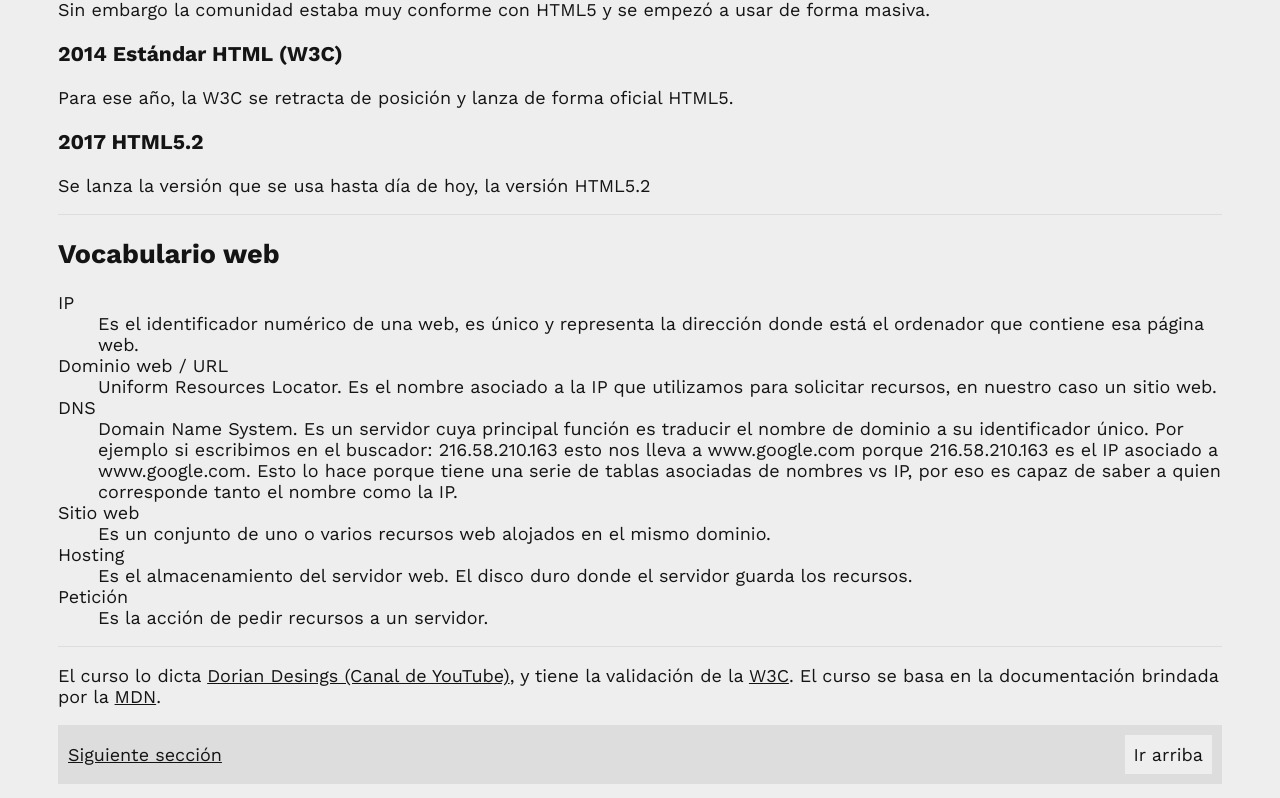
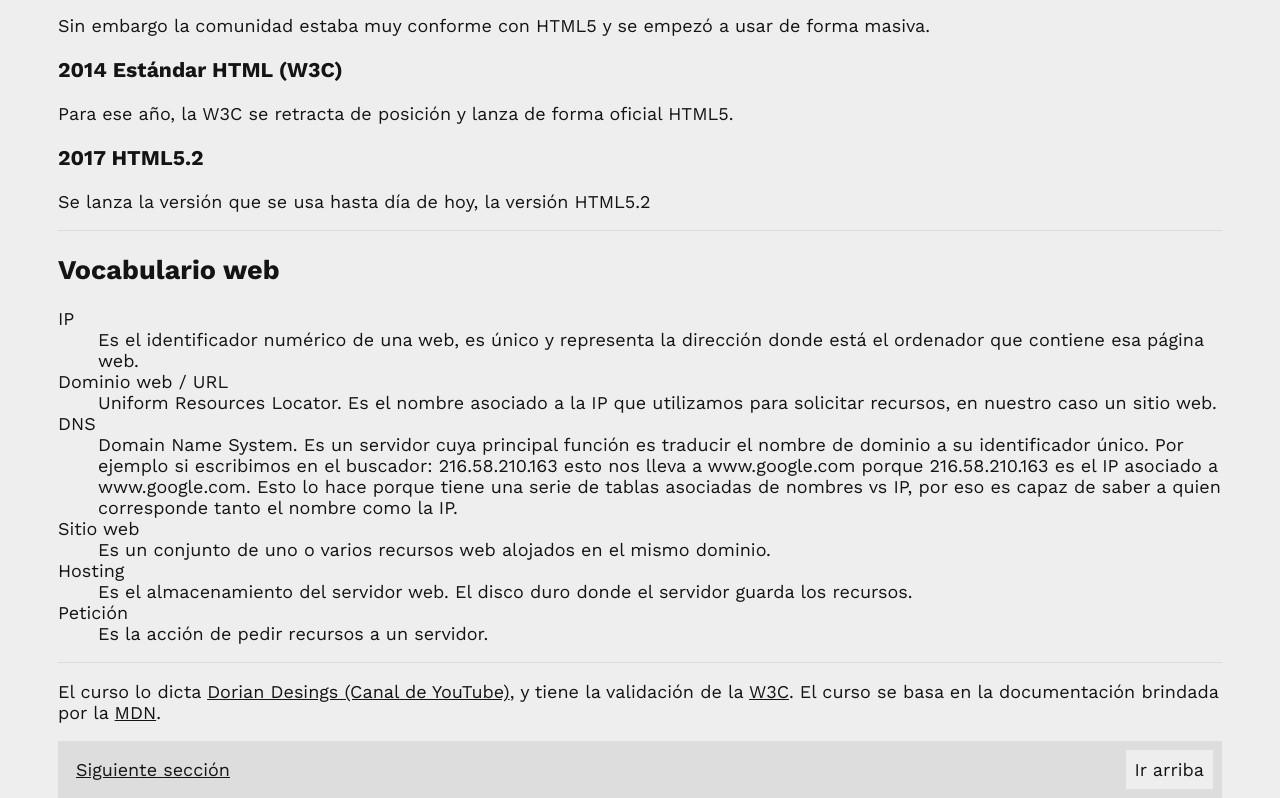
Before and after one commit to rr69sport/curso-html-2020, a plain HTML site: page index.html in a window 1280 px wide. Shown: the part 1511-2309 px from the top of the page. Drawn offline with nearby package versions, Linux system fonts and the light colour scheme.

Commit message:
Se soluciona problema de difenrentes altura en los menus

```diff
--- a/css/styles.css
+++ b/css/styles.css
@@ -49,10 +49,10 @@ figure {
     background-color: var(--bg_color_lighten);
     color: var(--text_color);
 }
+
 .main-menu {
     display: flex;
     flex-direction: column;
-    padding: 1px; /* Evita colpsado de márgenes de los main-menu__item */
     background-color: var(--bg_color_darken);
 }
 .main-menu__item {
@@ -61,10 +61,10 @@ figure {
 }
 .main-menu__link {
     margin: .5rem;
+    padding: .5rem;
 }
 .main-menu__link--go-top {
     flex: 1;
-    padding: .5rem;
 
     background-color: var(--bg_color_lighten);
     text-decoration: none;
@@ -83,14 +83,16 @@ figure {
 .figcaption {
     padding: 1rem;
 }
+
 .footer {
     margin-top: auto;
 }
 
-@media screen and (min-width: 600px) {
+@media screen and (min-width: 650px) {
     html {
         font-size: 18px;
     }
+
     .main-menu {
         flex-direction: row;
     }
```
